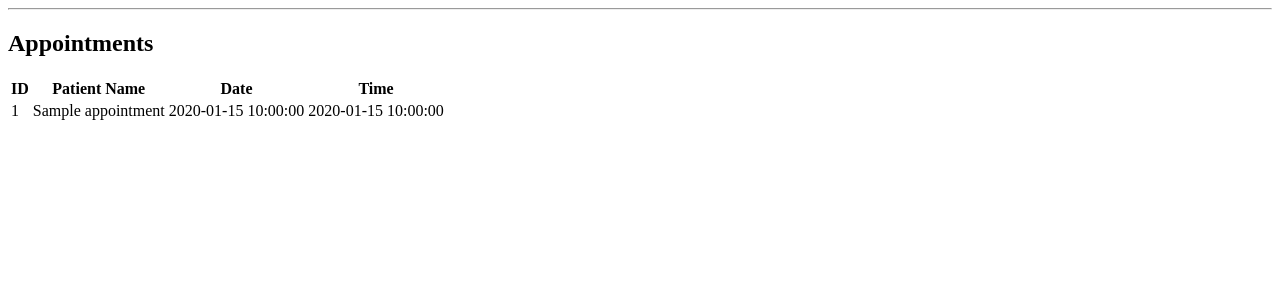
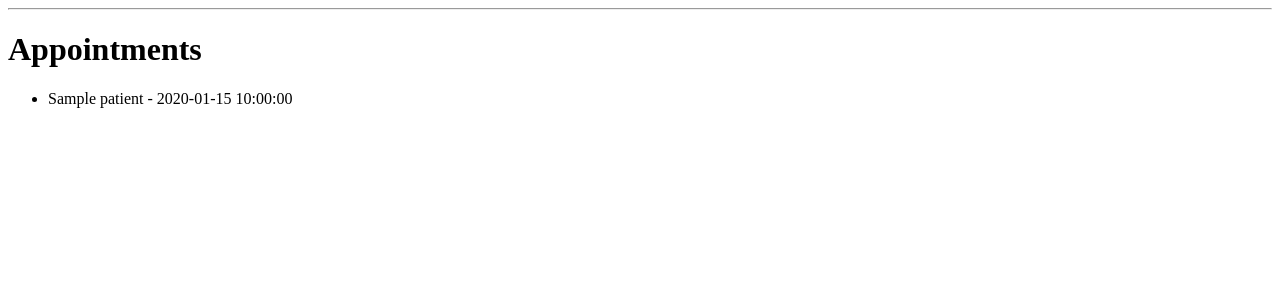
Before and after one commit to onesmuson/Patient-Data-Management-System-PDMS-, a Flask app: template templates/appointment.html in a window 1280 px wide. Shown: the part 26-326 px from the top of the page. Run offline with Flask 3, Linux system fonts and the light colour scheme; the template is opened without the code that fills it: most values are stand-ins (such as "Sample title", 1, 10 or a date in 2020).

Commit message:
Update appointment.html

```diff
--- a/templates/appointment.html
+++ b/templates/appointment.html
@@ -1,25 +1,10 @@
 {% extends "base.html" %}
 
 {% block content %}
-<h2>Appointments</h2>
-<table class="table table-striped">
-    <thead>
-        <tr>
-            <th>ID</th>
-            <th>Patient Name</th>
-            <th>Date</th>
-            <th>Time</th>
-        </tr>
-    </thead>
-    <tbody>
-        {% for appointment in appointments %}
-        <tr>
-            <td>{{ appointment.id }}</td>
-            <td>{{ appointment.patient_name }}</td>
-            <td>{{ appointment.date }}</td>
-            <td>{{ appointment.time }}</td>
-        </tr>
-        {% endfor %}
-    </tbody>
-</table>
+<h1>Appointments</h1>
+<ul>
+    {% for appt in appointments %}
+        <li>{{ appt.patient }} - {{ appt.date }}</li>
+    {% endfor %}
+</ul>
 {% endblock %}
```
